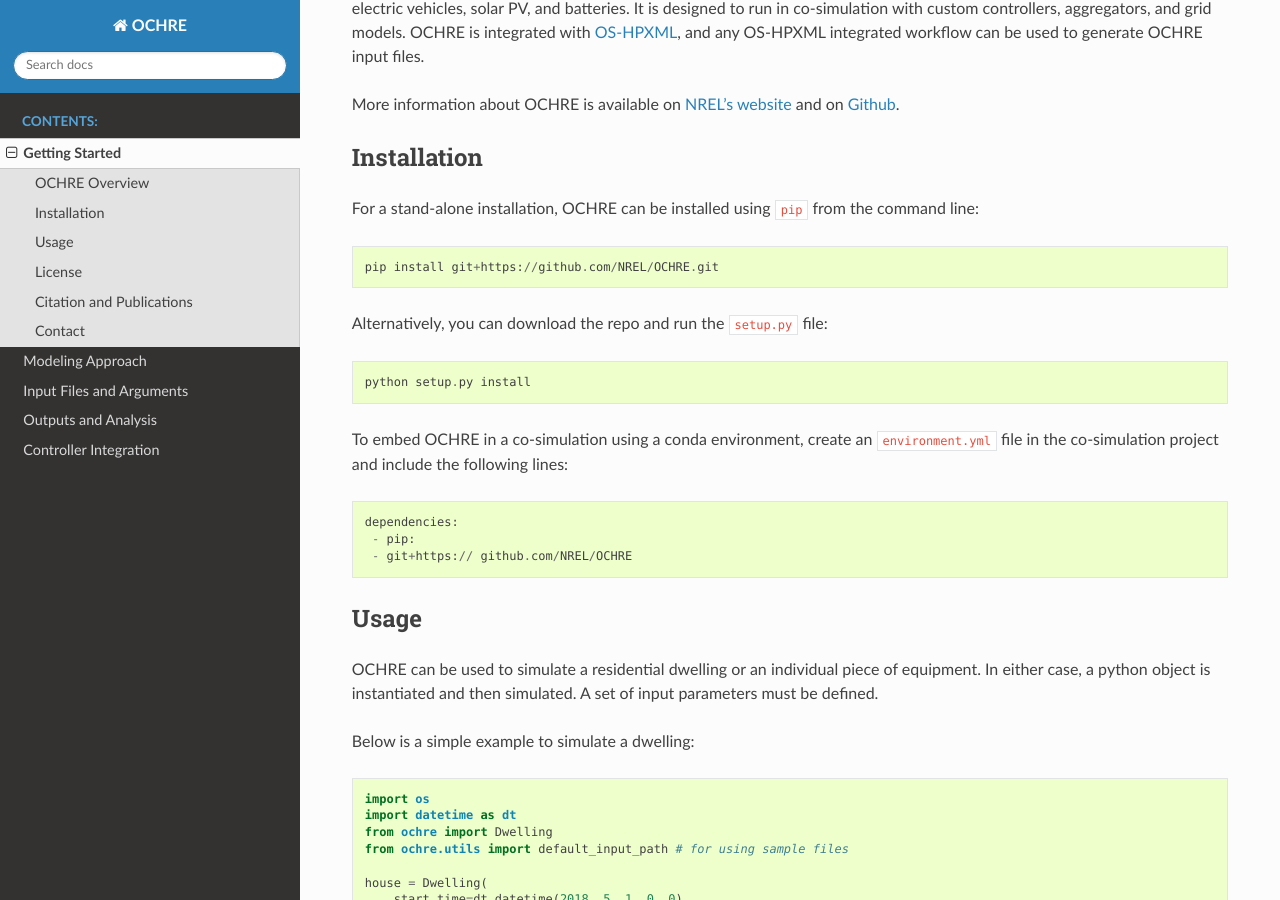
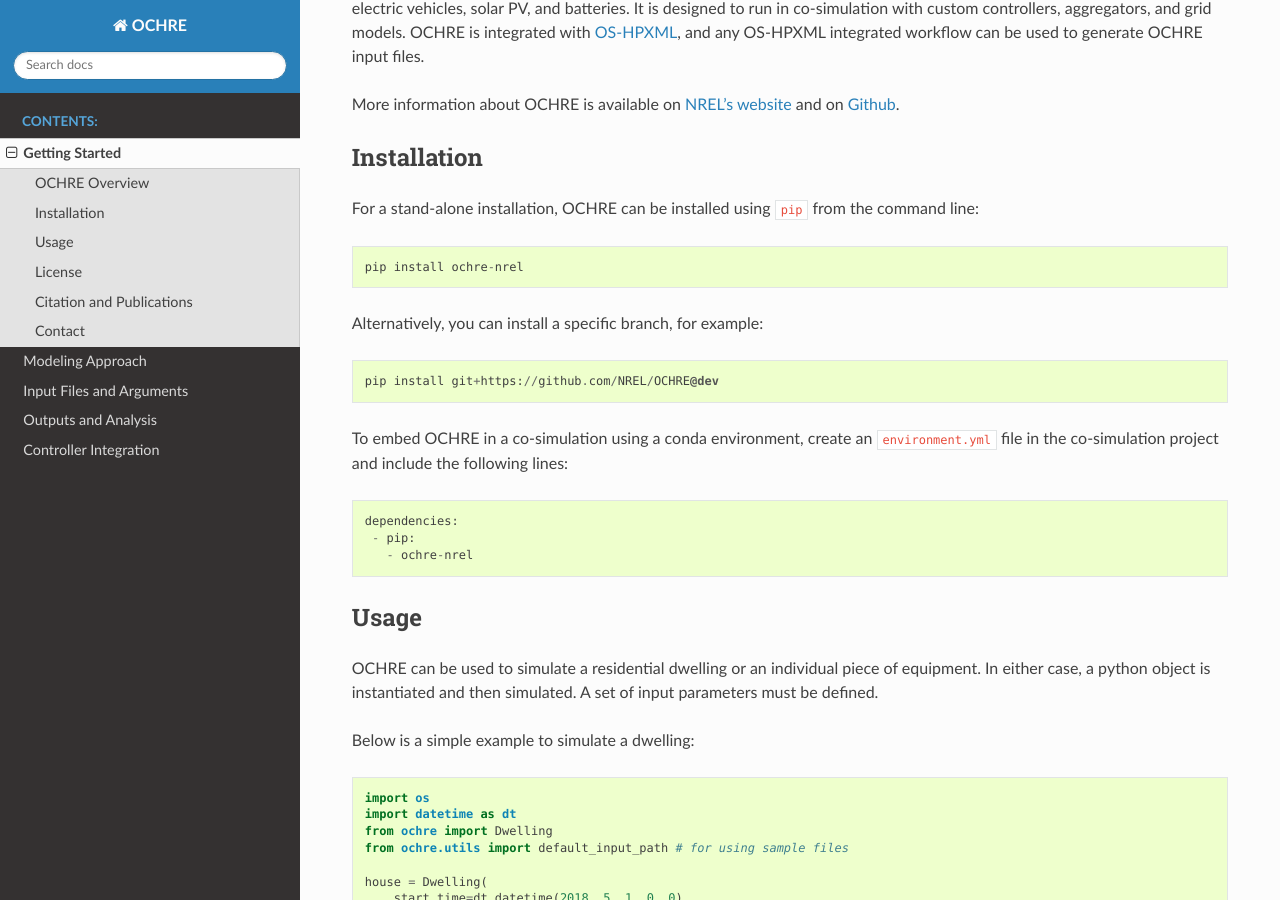
Before and after one commit to NREL/OCHRE, a Sphinx documentation site: the page built from docs/source/Introduction.rst, in a window 1280 px wide and 900 px high, scrolled down 655 px. Built offline with Sphinx 7.4.7 and the Read the Docs theme 2.0.0, drawn with Linux system fonts in a browser that asks for light colours.

Commit message:
documentation updates for pypi

```diff
--- a/docs/source/Introduction.rst
+++ b/docs/source/Introduction.rst
@@ -30,13 +30,13 @@
 
 .. code-block:: python
 
-    pip install git+https://github.com/NREL/OCHRE.git
+    pip install ochre-nrel
 
-Alternatively, you can download the repo and run the ``setup.py`` file:
+Alternatively, you can install a specific branch, for example:
 
 .. code-block:: python
 
-    python setup.py install
+    pip install git+https://github.com/NREL/OCHRE@dev
 
 To embed OCHRE in a co-simulation using a conda environment, create an
 ``environment.yml`` file in the co-simulation project and include the
@@ -46,7 +46,7 @@
 
     dependencies:
      - pip:
-     - git+https:// github.com/NREL/OCHRE
+       - ochre-nrel
 
 Usage
 -----
@@ -92,21 +92,27 @@
 For more examples, see the following python scripts in the ``bin``
 folder:
 
-- Run a single dwelling: `run_dwelling <https://github.com/NREL/OCHRE/blob/main/bin/run_dwelling.py>`__
+- Run a single dwelling: `run_dwelling
+  <https://github.com/NREL/OCHRE/blob/main/bin/run_dwelling.py>`__
 
-- Run a single piece of equipment: `run_equipment <https://github.com/NREL/OCHRE/blob/main/bin/run_equipment.py>`__
+- Run a single piece of equipment: `run_equipment
+  <https://github.com/NREL/OCHRE/blob/main/bin/run_equipment.py>`__
 
-- Run a dwelling with an external controller: `run_external_control <https://github.com/NREL/OCHRE/blob/main/bin/run_external_control.py>`__
+- Run a dwelling with an external controller: `run_external_control
+  <https://github.com/NREL/OCHRE/blob/main/bin/run_external_control.py>`__
 
-- Run multiple dwellings: `run_multiple <https://github.com/NREL/OCHRE/blob/main/bin/run_multiple.py>`__
+- Run multiple dwellings: `run_multiple
+  <https://github.com/NREL/OCHRE/blob/main/bin/run_multiple.py>`__
 
-- Run a fleet of equipment: `run_fleet <https://github.com/NREL/OCHRE/blob/main/bin/run_fleet.py>`__
+- Run a fleet of equipment: `run_fleet
+  <https://github.com/NREL/OCHRE/blob/main/bin/run_fleet.py>`__
 
 License
 -------
 
 This project is available under a BSD-3-like license, which is a free,
-open-source, and permissive license. For more information, check out the `license file <https://github.com/NREL/OCHRE/blob/main/LICENSE>`__.
+open-source, and permissive license. For more information, check out the
+`license file <https://github.com/NREL/OCHRE/blob/main/LICENSE>`__.
 
 
 Citation and Publications
```
Also changed, not shown: README.md (+1 -1 lines).
